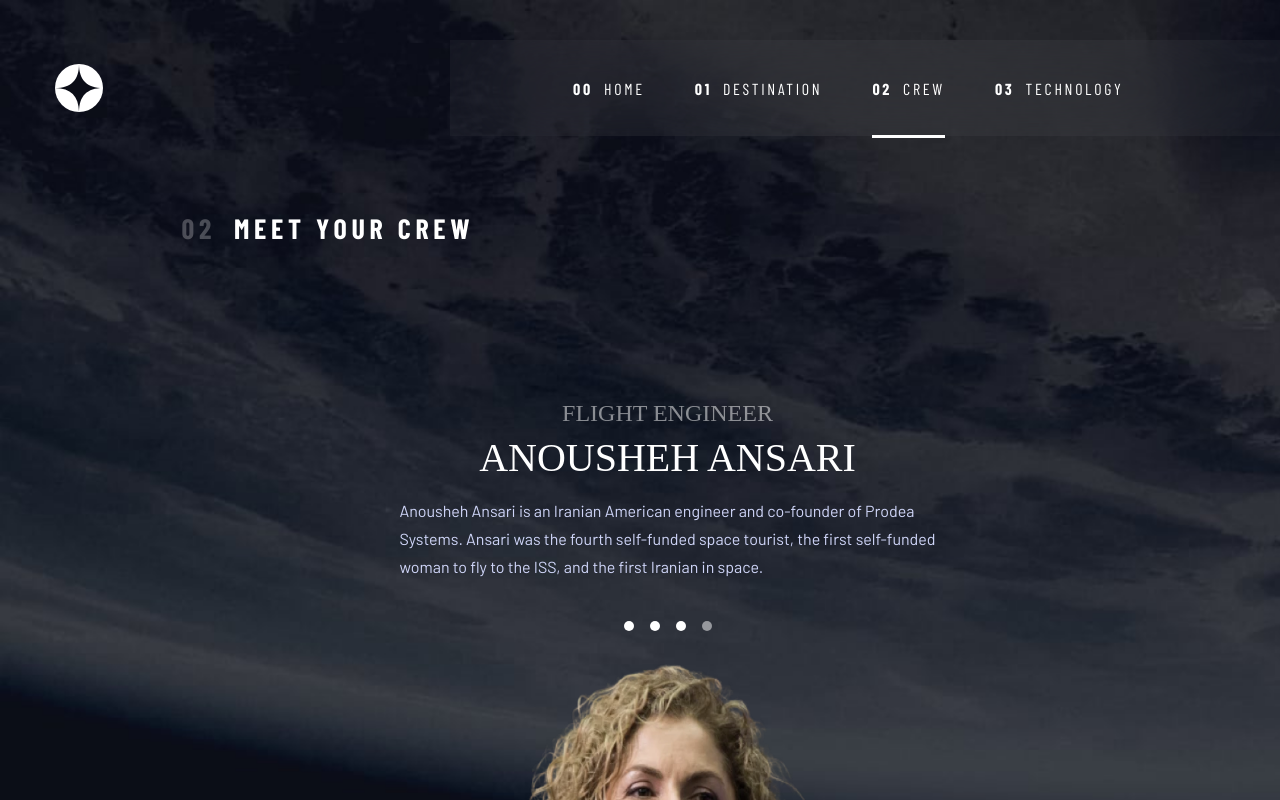
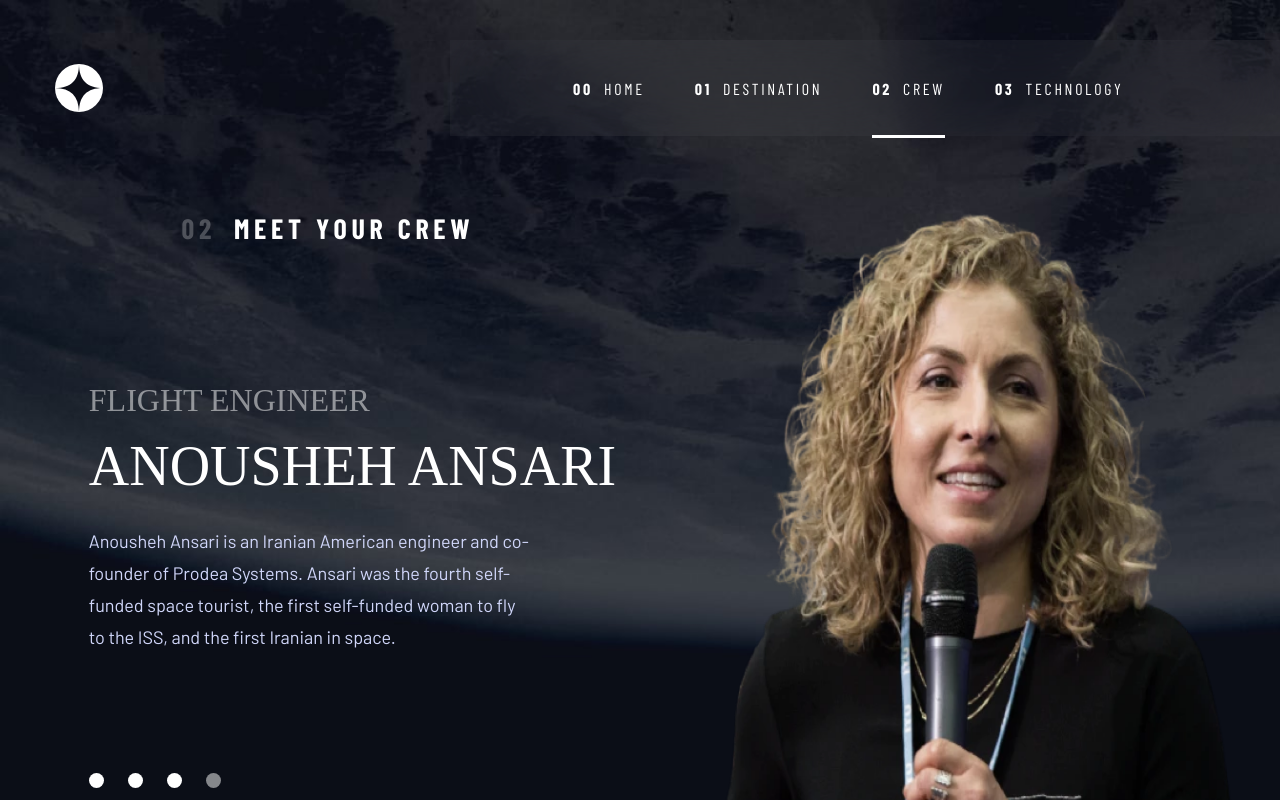
Before and after one commit to gigakhrz/Space-tourismo-website, a React (Vite) app: page /crew/anousheh in a window 1280 px wide. Shown: the top 800 px of the page. Built offline with nearby package versions, Linux system fonts and the light colour scheme; a web font is replaced by a local one.

Commit message:
finish crew

```diff
--- a/src/Components/Crew/Crew.tsx
+++ b/src/Components/Crew/Crew.tsx
@@ -51,7 +51,7 @@ const CrewContainer = styled.div`
   }
   @media screen and (min-width: 1024px) {
     padding: 40px 0 0 55px;
-    gap: 154px;
+    gap: 0;
     background-image: url(${bgDesktop});
   }
 `;
--- a/src/Components/Crew/CrewInfo.tsx
+++ b/src/Components/Crew/CrewInfo.tsx
@@ -56,12 +56,23 @@ const Container = styled.div`
   @media screen and (min-width: 768px) {
     flex-direction: column-reverse;
   }
+  @media screen and (min-width: 1024px) {
+    flex-direction: row-reverse;
+    justify-content: center;
+    gap: 82px;
+  }
+  @media screen and (min-width: 1440px) {
+    justify-content: space-around;
+  }
 
   .imgContainer {
     width: 100%;
     display: flex;
     flex-direction: column;
     align-items: center;
+    @media screen and (min-width: 1024px) {
+      max-width: 548px;
+    }
 
     img {
       width: 177px;
@@ -70,6 +81,11 @@ const Container = styled.div`
       @media screen and (min-width: 768px) {
         width: 436.37px;
         height: 542px;
+      }
+      @media screen and (min-width: 1200px) {
+        width: 548px;
+        height: 712px;
+        margin-top: -33.6px;
       }
     }
 
@@ -94,6 +110,9 @@ const InfoContainer = styled.div<{ person: string }>`
   @media screen and (min-width: 768px) {
     gap: 40px;
   }
+  @media screen and (min-width: 1024px) {
+    gap: 120px;
+  }
 
   .personDescription {
     display: flex;
@@ -104,6 +123,10 @@ const InfoContainer = styled.div<{ person: string }>`
     @media screen and (min-width: 768px) {
       order: 1;
     }
+    @media screen and (min-width: 1024px) {
+      align-items: flex-start;
+      gap: 27px;
+    }
 
     //role and full name
     .personInfo {
@@ -111,6 +134,10 @@ const InfoContainer = styled.div<{ person: string }>`
       flex-direction: column;
       align-items: center;
       gap: 8px;
+      @media screen and (min-width: 1024px) {
+        gap: 15px;
+        align-items: flex-start;
+      }
 
       h5 {
         font-family: Bellefair;
@@ -125,6 +152,10 @@ const InfoContainer = styled.div<{ person: string }>`
           font-size: 24px;
           line-height: 27.5px;
         }
+        @media screen and (min-width: 1024px) {
+          font-size: 32px;
+          line-height: 36.67px;
+        }
       }
 
       h3 {
@@ -138,6 +169,10 @@ const InfoContainer = styled.div<{ person: string }>`
         @media screen and (min-width: 768px) {
           font-size: 40px;
           line-height: 45.84px;
+        }
+        @media screen and (min-width: 1200px) {
+          font-size: 56px;
+          line-height: 64.18px;
         }
       }
     }
@@ -163,6 +198,9 @@ const InfoContainer = styled.div<{ person: string }>`
       }
       @media screen and (min-width: 1024px) {
         text-align: left;
+        font-size: 18px;
+        line-height: 32px;
+        max-width: 444px;
       }
     }
   }
@@ -176,13 +214,23 @@ const NavBar = styled.nav<{ person: string }>`
   @media screen and (min-width: 768px) {
     order: 2;
   }
+  @media screen and (min-width: 1024px) {
+    gap: 24px;
+    align-self: flex-start;
+  }
 
   a {
     width: 10px;
     height: 10px;
     background-color: white;
     border-radius: 50%;
+    @media screen and (min-width: 1024px) {
+      width: 15px;
+      height: 15px;
+      cursor: pointer;
+    }
   }
+
   // indicates which one is selected,the selected one has opacity 0.5s
   .douglas {
     opacity: ${(props) => (props.person === "douglas" ? "0.5" : "")};
--- a/src/Components/Destination.tsx
+++ b/src/Components/Destination.tsx
@@ -87,6 +87,7 @@ const DestinationContianer = styled.div`
     padding: 40px 0 0 55px;
     gap: 64px;
     background-image: url(${bgDesktop});
+    margin-left: 126.5px;
   }
 
   .planetImg {
@@ -307,6 +308,8 @@ const PlanetInfo = styled.div`
     }
     @media screen and (min-width: 1024px) {
       text-align: left;
+      font-size: 18px;
+      line-height: 32px;
     }
   }
 `;
```
